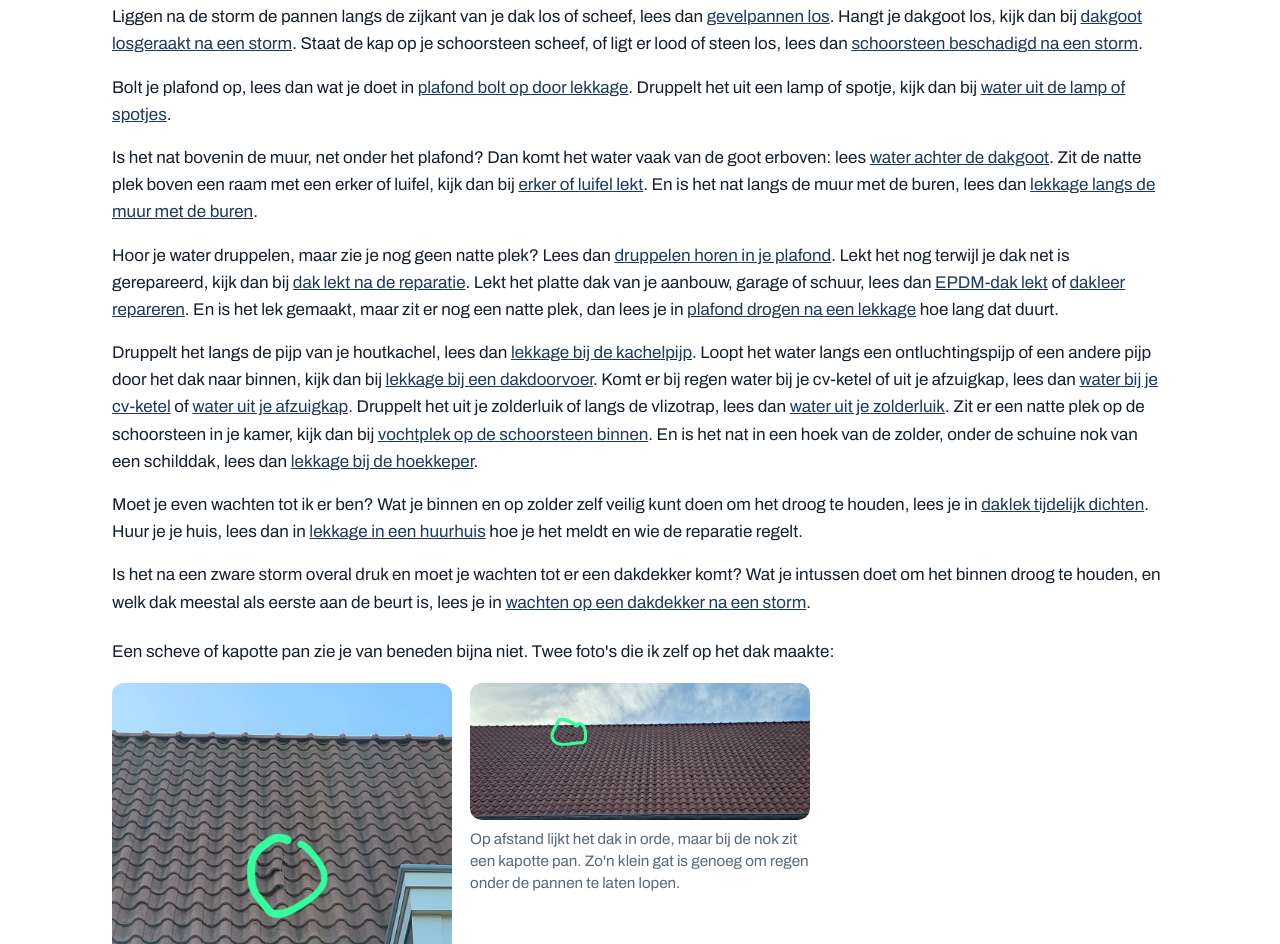
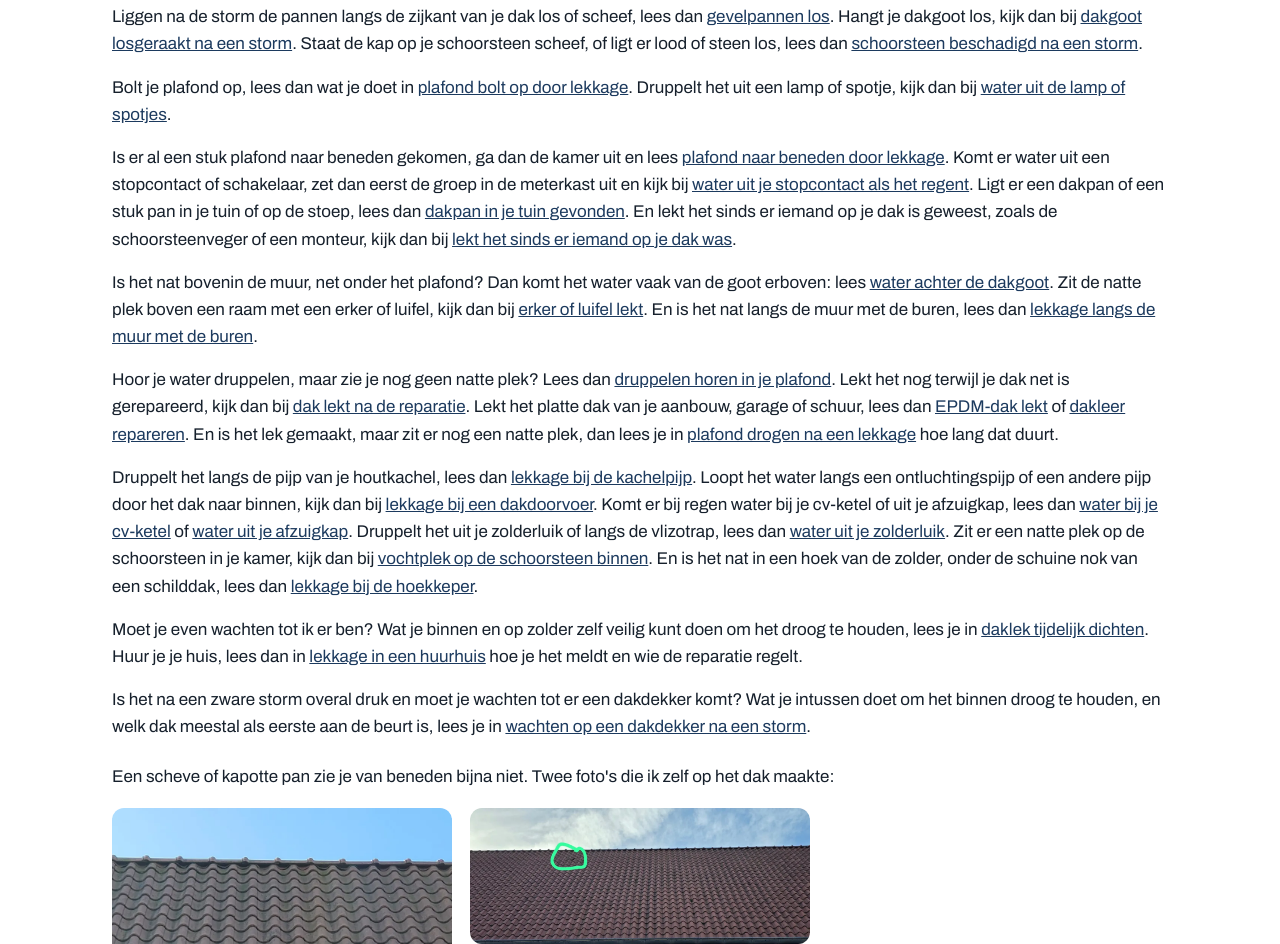
Before and after one commit to offertespoeddakservice-source/offertespoeddakservice-source.github.io, an Astro site: page /spoed in a window 1280 px wide. Shown: the part 1723-2667 px from the top of the page. Built offline with nearby package versions, Linux system fonts and the light colour scheme; Astro itself is replaced by a stand-in of ours.

Commit message:
SEO 2026-11-14 tip 62: Spoedpagina: een gewone zin met links naar de nieuwe spoedartikelen van vannacht (plafond naar beneden, water uit een stopcontact, dakpan in de tuin, lekt sinds iemand op je dak

```diff
--- a/src/pages/spoed.astro
+++ b/src/pages/spoed.astro
@@ -112,6 +112,14 @@ const spoedSchema = {
         </p>
       )}
       <p style="margin-top:16px;">Bolt je plafond op, lees dan wat je doet in <a href="/kennisbank/plafond-bolt-op-door-lekkage/">plafond bolt op door lekkage</a>. Druppelt het uit een lamp of spotje, kijk dan bij <a href="/kennisbank/water-uit-lamp-plafond/">water uit de lamp of spotjes</a>.</p>
+      {(bestaat("plafond-naar-beneden-door-lekkage") || bestaat("water-uit-stopcontact-bij-regen") || bestaat("dakpan-in-tuin-gevonden") || bestaat("lekt-sinds-iemand-op-dak")) && (
+        <p style="margin-top:16px;">
+          {bestaat("plafond-naar-beneden-door-lekkage") && <>Is er al een stuk plafond naar beneden gekomen, ga dan de kamer uit en lees <a href="/kennisbank/plafond-naar-beneden-door-lekkage/">plafond naar beneden door lekkage</a>.</>}
+          {bestaat("water-uit-stopcontact-bij-regen") && <> Komt er water uit een stopcontact of schakelaar, zet dan eerst de groep in de meterkast uit en kijk bij <a href="/kennisbank/water-uit-stopcontact-bij-regen/">water uit je stopcontact als het regent</a>.</>}
+          {bestaat("dakpan-in-tuin-gevonden") && <> Ligt er een dakpan of een stuk pan in je tuin of op de stoep, lees dan <a href="/kennisbank/dakpan-in-tuin-gevonden/">dakpan in je tuin gevonden</a>.</>}
+          {bestaat("lekt-sinds-iemand-op-dak") && <> En lekt het sinds er iemand op je dak is geweest, zoals de schoorsteenveger of een monteur, kijk dan bij <a href="/kennisbank/lekt-sinds-iemand-op-dak/">lekt het sinds er iemand op je dak was</a>.</>}
+        </p>
+      )}
       <p style="margin-top:16px;">Is het nat bovenin de muur, net onder het plafond? Dan komt het water vaak van de goot erboven: lees <a href="/kennisbank/water-achter-dakgoot/">water achter de dakgoot</a>. Zit de natte plek boven een raam met een erker of luifel, kijk dan bij <a href="/kennisbank/erker-lekt/">erker of luifel lekt</a>. En is het nat langs de muur met de buren, lees dan <a href="/kennisbank/lekkage-muur-buren/">lekkage langs de muur met de buren</a>.</p>
       <p style="margin-top:16px;">Hoor je water druppelen, maar zie je nog geen natte plek? Lees dan <a href="/kennisbank/druppelen-horen-plafond/">druppelen horen in je plafond</a>. Lekt het nog terwijl je dak net is gerepareerd, kijk dan bij <a href="/kennisbank/dak-lekt-na-reparatie/">dak lekt na de reparatie</a>. Lekt het platte dak van je aanbouw, garage of schuur, lees dan <a href="/kennisbank/epdm-dak-lekt/">EPDM-dak lekt</a> of <a href="/kennisbank/dakleer-repareren/">dakleer repareren</a>. En is het lek gemaakt, maar zit er nog een natte plek, dan lees je in <a href="/kennisbank/plafond-drogen-na-lekkage/">plafond drogen na een lekkage</a> hoe lang dat duurt.</p>
       {(bestaat("lekkage-bij-kachelpijp") || bestaat("lekkage-bij-dakdoorvoer") || bestaat("cv-ketel-lekt-bij-regen") || bestaat("afzuigkap-lekt-bij-regen") || bestaat("water-uit-zolderluik") || bestaat("vochtplek-schoorsteen-binnen") || bestaat("hoekkeper-lekt")) && (
```
